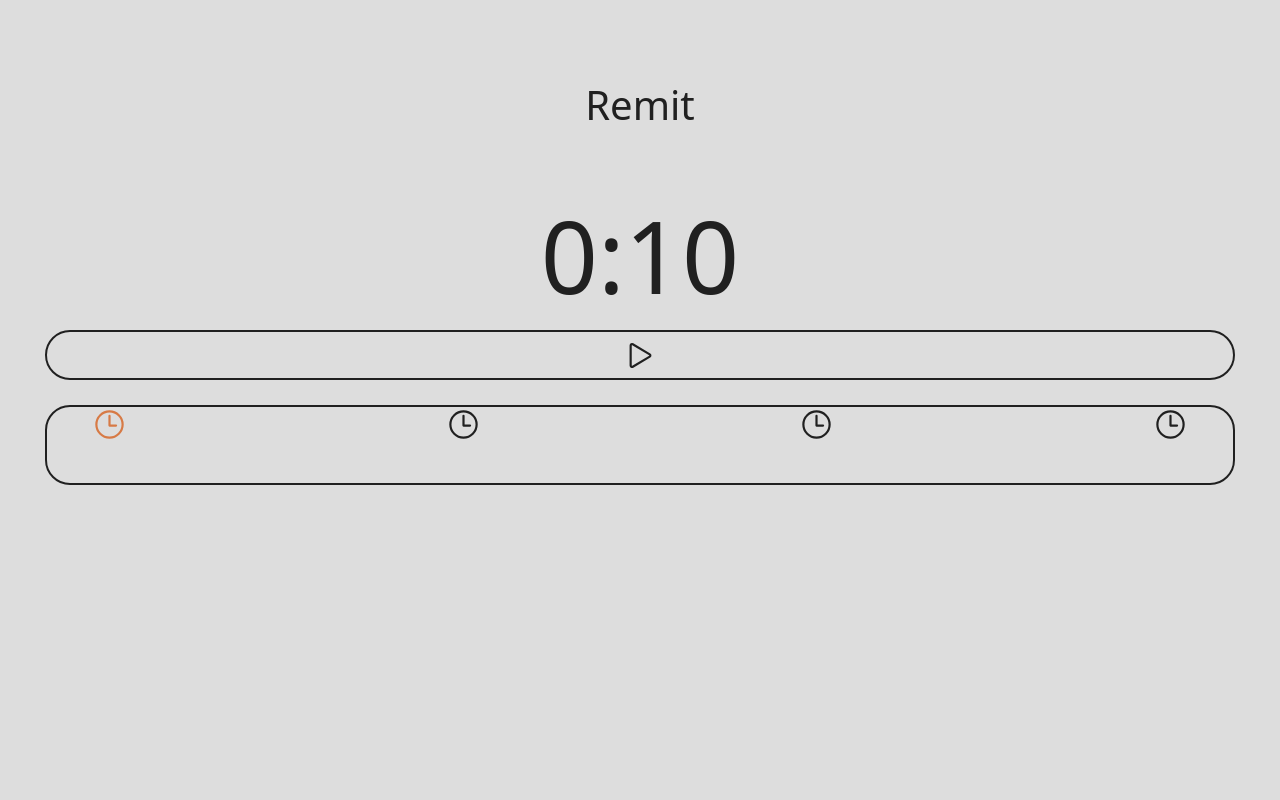
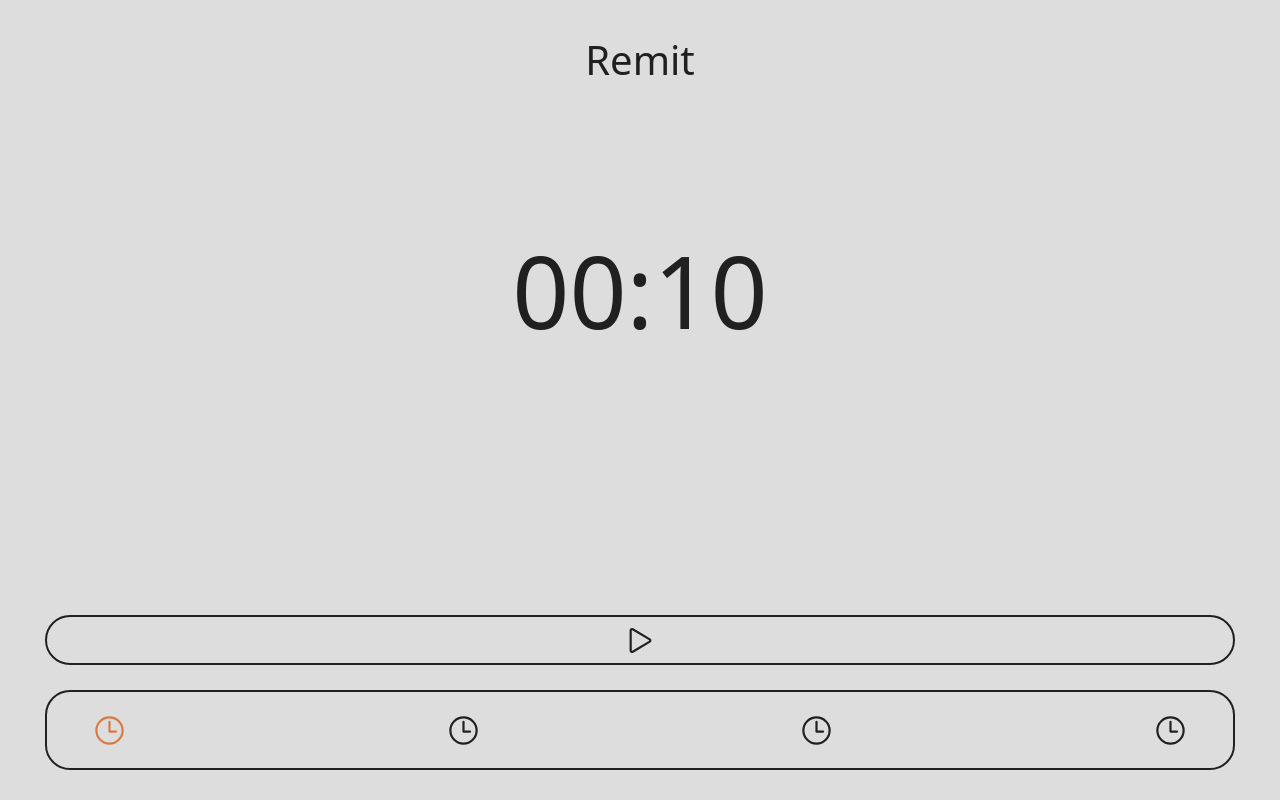
Before and after one commit to ZeBolHD/remit, a React (Vite) app: page / in a window 1280 px wide. Built offline with nearby package versions, Linux system fonts and the light colour scheme.

Commit message:
fixed height on mobile

```diff
--- a/src/App.tsx
+++ b/src/App.tsx
@@ -6,8 +6,8 @@
 function App() {
   return (
     <main
-      className="text-primary-dark dark:text-primary w-full h-full max-sm:h-screen flex flex-col
-    px-[45px] py-[30px]"
+      className="text-primary-dark  dark:text-primary w-full h-full flex flex-col
+    px-[45px] py-[30px] m-0"
     >
       <Header />
       <IconContext.Provider
--- a/src/components/Header.tsx
+++ b/src/components/Header.tsx
@@ -1,12 +1,8 @@
 import { useEffect } from "react";
 
 export const Header = () => {
-  // useEffect(() => {
-  //   document.body.setAttribute("data-theme", "dark");
-  // }, []);
-
   return (
-    <header className="p-[45px] text-center">
+    <header className=" text-center">
       <h1 className="text-[40px] font-normal">Remit</h1>
     </header>
   );
--- a/src/components/TimerController/index.tsx
+++ b/src/components/TimerController/index.tsx
@@ -59,15 +59,13 @@
       rounded-large mb-0 mt-auto dark:border-primary border-primary-dark
       justify-center`}
     >
-      <AnimatePresence>
       {!isStarted && (
         <motion.button
           onClick={handleStartTimer}
-            initial={{ opacity: 0, y: 20 }}
+          initial={{ opacity: 0, y: 10 }}
           animate={{ opacity: 1, y: 0 }}
-            exit={{ opacity: 0, y: -20 }}
           transition={{
-              duration: 0.3,
+            duration: 0.2,
             type: "spring",
             damping: 30,
             stiffness: 450,
@@ -76,7 +74,7 @@
           <IoPlayOutline />
         </motion.button>
       )}
-      </AnimatePresence>
+
       <AnimatePresence>
         {isStarted && (
           <>
--- a/src/helpers/formatTimer.ts
+++ b/src/helpers/formatTimer.ts
@@ -2,5 +2,7 @@
   const minutes = Math.floor(time / 60);
   const seconds = time % 60;
 
-  return `${minutes}:${seconds < 10 ? "0" : ""}${seconds}`;
+  return `${minutes < 10 ? "0" : ""}${minutes}:${
+    seconds < 10 ? "0" : ""
+  }${seconds}`;
 };
--- a/src/index.css
+++ b/src/index.css
@@ -2,8 +2,16 @@
 @tailwind components;
 @tailwind utilities;
 
+html {
+  @apply h-full;
+}
+
 body {
-  @apply bg-primary-bg-light w-full h-full select-none;
+  @apply bg-primary h-full w-full;
+}
+
+#root {
+  @apply h-full;
 }
 
 @media (prefers-color-scheme: dark) {
```
Lines whose indentation alone changed are shown as unchanged.
